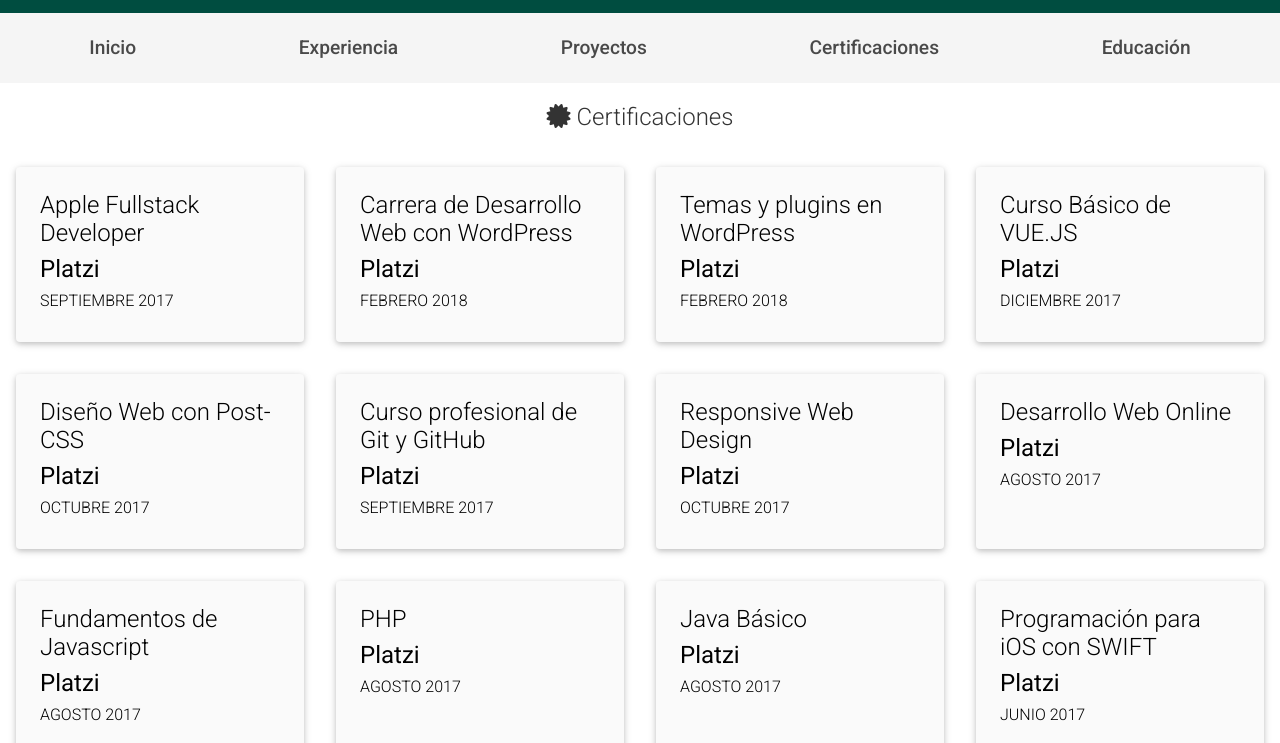
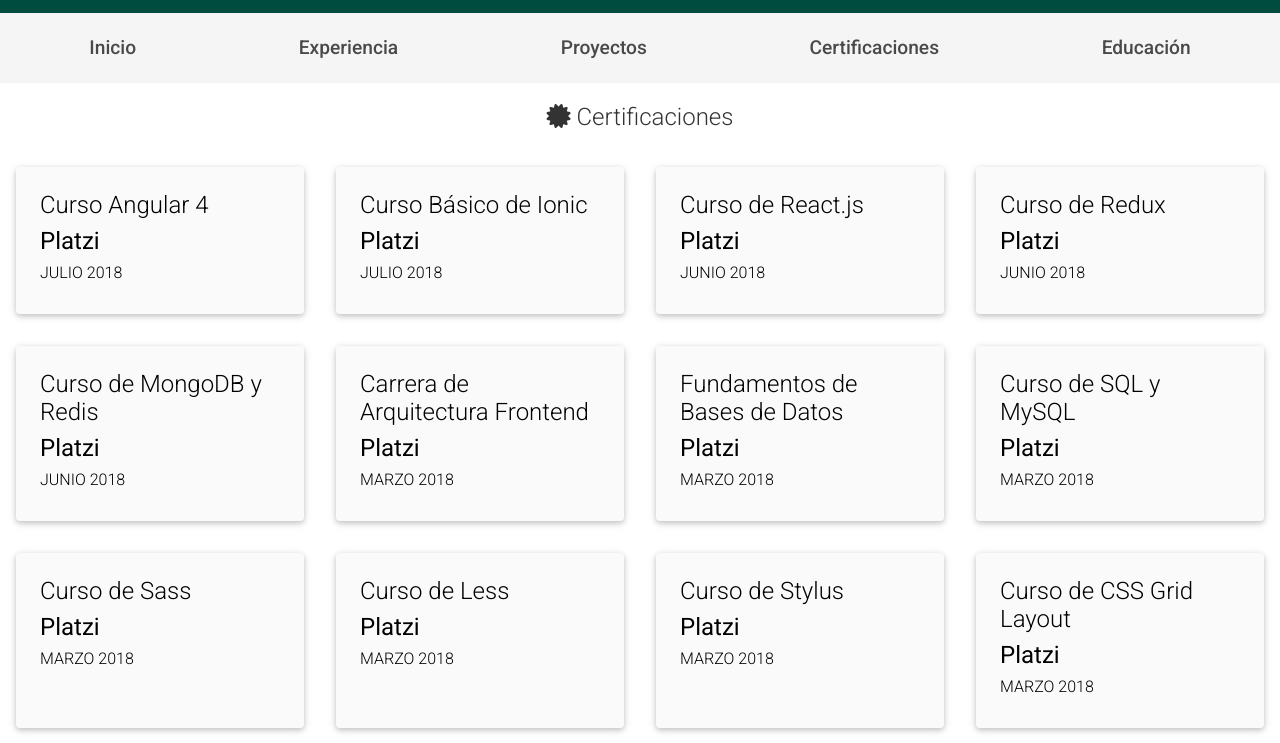
Before and after one commit to yomar-dev/cv, a plain HTML site: page certificaciones.html in a window 1280 px wide. Shown: the part 57-800 px from the top of the page. Drawn offline with Linux system fonts and the light colour scheme.

Commit message:
Se agregaron los nuevos certificados.

```diff
--- a/certificaciones.html
+++ b/certificaciones.html
@@ -35,65 +35,145 @@
 
 				<div class="certificaciones-cards">
 					<article class="card-content">
+						<p class="card-title">Curso Angular 4</p>
+						<p class="card-company">
+							<a href="https://platzi.com/clases/angular/" target="_blank">Platzi</a>
+						</p>
+						<p class="card-date">Julio 2018</p>
+					</article>
+
+					<article class="card-content">
+						<p class="card-title">Curso Básico de Ionic</p>
+						<p class="card-company">
+							<a href="https://platzi.com/clases/ionic/" target="_blank">Platzi</a>
+						</p>
+						<p class="card-date">Julio 2018</p>
+					</article>
+
+					<article class="card-content">
+						<p class="card-title">Curso de React.js</p>
+						<p class="card-company">
+							<a href="https://platzi.com/clases/react/" target="_blank">Platzi</a>
+						</p>
+						<p class="card-date">Junio 2018</p>
+					</article>
+
+					<article class="card-content">
+						<p class="card-title">Curso de Redux</p>
+						<p class="card-company">
+							<a href="https://platzi.com/clases/redux/" target="_blank">Platzi</a>
+						</p>
+						<p class="card-date">Junio 2018</p>
+					</article>
+
+					<article class="card-content">
+						<p class="card-title">Curso de MongoDB y Redis</p>
+						<p class="card-company">
+							<a href="https://platzi.com/clases/mongodb-redis/" target="_blank">Platzi</a>
+						</p>
+						<p class="card-date">Junio 2018</p>
+					</article>
+
+					<article class="card-content">
+						<p class="card-title">Carrera de Arquitectura Frontend</p>
+						<p class="card-company">
+							<a href="https://platzi.com/arquitecto/" target="_blank">Platzi</a>
+						</p>
+						<p class="card-date">Marzo 2018</p>
+					</article>
+
+					<article class="card-content">
+						<p class="card-title">Fundamentos de Bases de Datos</p>
+						<p class="card-company">
+							<a href="https://platzi.com/clases/bd/" target="_blank">Platzi</a>
+						</p>
+						<p class="card-date">Marzo 2018</p>
+					</article>
+
+					<article class="card-content">
+						<p class="card-title">Curso de SQL y MySQL</p>
+						<p class="card-company">
+							<a href="https://platzi.com/clases/sql-mysql/" target="_blank">Platzi</a>
+						</p>
+						<p class="card-date">Marzo 2018</p>
+					</article>
+
+					<article class="card-content">
+						<p class="card-title">Curso de Sass</p>
+						<p class="card-company">
+							<a href="https://platzi.com/clases/sass/" target="_blank">Platzi</a>
+						</p>
+						<p class="card-date">Marzo 2018</p>
+					</article>
+
+					<article class="card-content">
+						<p class="card-title">Curso de Less</p>
+						<p class="card-company">
+							<a href="https://platzi.com/clases/less/" target="_blank">Platzi</a>
+						</p>
+						<p class="card-date">Marzo 2018</p>
+					</article>
+
+					<article class="card-content">
+						<p class="card-title">Curso de Stylus</p>
+						<p class="card-company">
+							<a href="https://platzi.com/clases/stylus/" target="_blank">Platzi</a>
+						</p>
+						<p class="card-date">Marzo 2018</p>
+					</article>
+
+					<article class="card-content">
+						<p class="card-title">Curso de CSS Grid Layout</p>
+						<p class="card-company">
+							<a href="https://platzi.com/clases/css-grid-layout/" target="_blank">Platzi</a>
+						</p>
+						<p class="card-date">Marzo 2018</p>
+					</article>
+
+					<article class="card-content">
+						<p class="card-title">Curso Básico de VUE.JS</p>
+						<p class="card-company">
+							<a href="https://platzi.com/clases/vuejs/" target="_blank">Platzi</a>
+						</p>
+						<p class="card-date">Diciembre 2017</p>
+					</article>
+
+					<article class="card-content">
+						<p class="card-title">Diseño Web con Post CSS</p>
+						<p class="card-company">
+							<a href="https://platzi.com/clases/postcss/" target="_blank">Platzi</a>
+						</p>
+						<p class="card-date">Octubre 2017</p>
+					</article>
+
+					<article class="card-content">
+						<p class="card-title">Responsive Web Design</p>
+						<p class="card-company">
+							<a href="https://platzi.com/clases/responsive-design/" target="_blank">Platzi</a>
+						</p>
+						<p class="card-date">Octubre 2017</p>
+					</article>
+
+					<article class="card-content">
 						<p class="card-title">Apple Fullstack Developer</p>
 						<p class="card-company">
-							<a href="https://platzi.com/@yomar_dev/" target="_blank">Platzi</a>
+							<a href="https://platzi.com/apple-fullstack/" target="_blank">Platzi</a>
 						</p>
 						<p class="card-date">Septiembre 2017</p>
 					</article>
 
 					<article class="card-content">
-						<p class="card-title">Carrera de Desarrollo Web con WordPress</p>
-						<p class="card-company">
-							<a href="https://platzi.com/@yomar_dev/" target="_blank">Platzi</a>
-						</p>
-						<p class="card-date">Febrero 2018</p>
-					</article>
-
-					<article class="card-content">
-						<p class="card-title">Temas y plugins en WordPress</p>
-						<p class="card-company">
-							<a href="https://platzi.com/@yomar_dev/" target="_blank">Platzi</a>
-						</p>
-						<p class="card-date">Febrero 2018</p>
-					</article>
-
-					<article class="card-content">
-						<p class="card-title">Curso Básico de VUE.JS</p>
-						<p class="card-company">
-							<a href="https://platzi.com/@yomar_dev/" target="_blank">Platzi</a>
-						</p>
-						<p class="card-date">Diciembre 2017</p>
-					</article>
-
-					<article class="card-content">
-						<p class="card-title">Diseño Web con Post-CSS</p>
-						<p class="card-company">
-							<a href="https://platzi.com/@yomar_dev/" target="_blank">Platzi</a>
-						</p>
-						<p class="card-date">Octubre 2017</p>
-					</article>
-
-					<article class="card-content">
 						<p class="card-title">Curso profesional de Git y GitHub</p>
 						<p class="card-company">
-							<a href="https://platzi.com/@yomar_dev/" target="_blank">Platzi</a>
+							<a href="https://platzi.com/clases/git-github/" target="_blank">Platzi</a>
 						</p>
 						<p class="card-date">Septiembre 2017</p>
 					</article>
 
 					<article class="card-content">
-						<p class="card-title">Responsive Web Design</p>
+						<p class="card-title">Desarrollo Web</p>
 						<p class="card-company">
-							<a href="https://platzi.com/@yomar_dev/" target="_blank">Platzi</a>
-						</p>
-						<p class="card-date">Octubre 2017</p>
-					</article>
-
-					<article class="card-content">
-						<p class="card-title">Desarrollo Web Online</p>
-						<p class="card-company">
-							<a href="https://platzi.com/@yomar_dev/" target="_blank">Platzi</a>
+							<a href="https://platzi.com/clases/html5-css3/" target="_blank">Platzi</a>
 						</p>
 						<p class="card-date">Agosto 2017</p>
 					</article>
@@ -101,7 +181,7 @@
 					<article class="card-content">
 						<p class="card-title">Fundamentos de Javascript</p>
 						<p class="card-company">
-							<a href="https://platzi.com/@yomar_dev/" target="_blank">Platzi</a>
+							<a href="https://platzi.com/clases/fundamentos-javascript/" target="_blank">Platzi</a>
 						</p>
 						<p class="card-date">Agosto 2017</p>
 					</article>
@@ -109,7 +189,7 @@
 					<article class="card-content">
 						<p class="card-title">PHP</p>
 						<p class="card-company">
-							<a href="https://platzi.com/@yomar_dev/" target="_blank">Platzi</a>
+							<a href="https://platzi.com/clases/php/" target="_blank">Platzi</a>
 						</p>
 						<p class="card-date">Agosto 2017</p>
 					</article>
@@ -117,7 +197,7 @@
 					<article class="card-content">
 						<p class="card-title">Java Básico</p>
 						<p class="card-company">
-							<a href="https://platzi.com/@yomar_dev/" target="_blank">Platzi</a>
+							<a href="https://platzi.com/clases/java-basico/" target="_blank">Platzi</a>
 						</p>
 						<p class="card-date">Agosto 2017</p>
 					</article>
@@ -125,7 +205,7 @@
 					<article class="card-content">
 						<p class="card-title">Programación para iOS con SWIFT</p>
 						<p class="card-company">
-							<a href="https://platzi.com/@yomar_dev/" target="_blank">Platzi</a>
+							<a href="https://platzi.com/clases/swift-2016/" target="_blank">Platzi</a>
 						</p>
 						<p class="card-date">Junio 2017</p>
 					</article>
```
